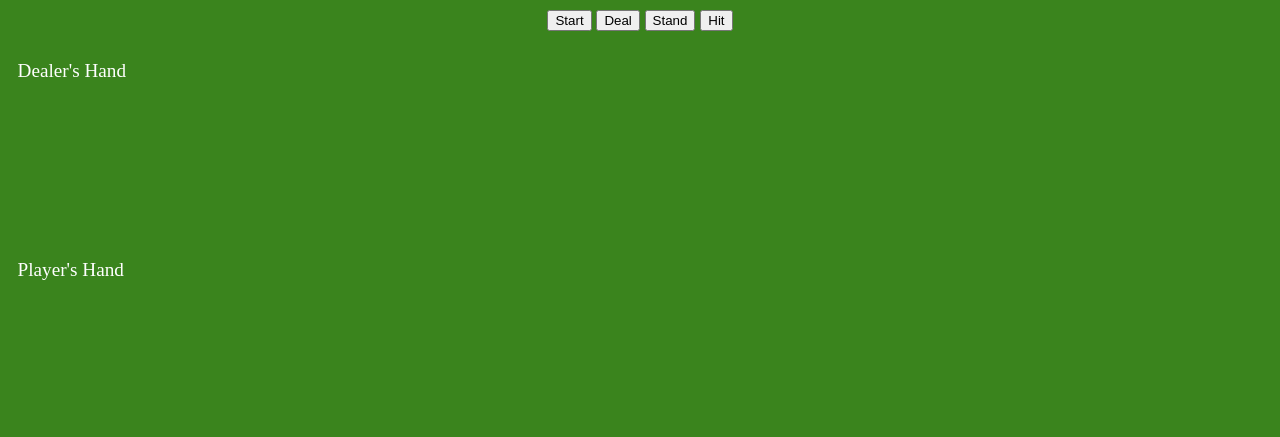
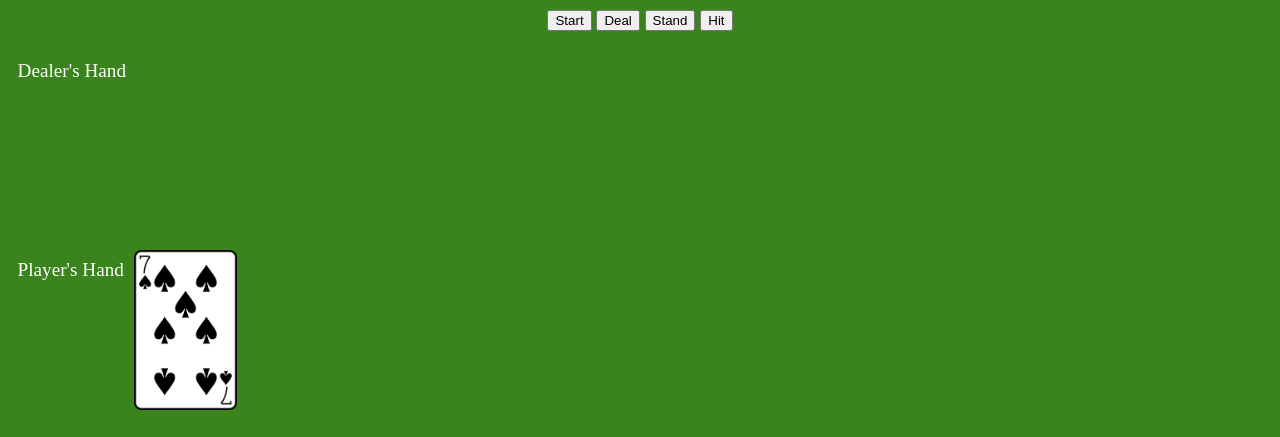
Before and after one commit to mstamle/hackathon2-blackjack, a website: page src/index.html in a window 1280 px wide. Both pictures are taken after a click on the button "Hit". Shown: the top 437 px of the page. Drawn offline with nearby package versions, Linux system fonts and the light colour scheme; files that its build step writes are made by us from their sources.

Commit message:
Hit button's functions added

```diff
--- a/src/index.html
+++ b/src/index.html
@@ -25,8 +25,8 @@
 	<p>Player's Hand</p>
 	<div id="player-hand1" class="card">First card</div>
 	<div id="player-hand2" class="card">Second card</div>
-	<div id="player-hand3" class="card">Third card</div>
-	<div id="player-hand4" class="card">Fourth card</div>
+	<!-- <div id="player-hand3" class="card">Third card</div>
+	<div id="player-hand4" class="card">Fourth card</div> -->
 	</div>
 
 	<div class="discardedField">
--- a/src/js/index.js
+++ b/src/js/index.js
@@ -172,3 +172,39 @@ $('#stand').on('click', function () {
 	}
 
 });
+
+
+//-----------------------End of Stand button---------------//
+
+//-----------------------Hit button-------------------------//
+
+
+$('#hit').on('click', function createPlayerNewCard(){
+
+		var positionDiv = playerHand.length + 1;
+		// pop a card
+		var currentCard = deck.pop();
+		// add to the playerHand
+		playerHand.push(currentCard);
+
+
+	// create a div
+	$('.playerHandField').append('<div id="player-hand' + positionDiv + '" class="card"></div>');
+	// display the card to the div
+	var newdivClass = currentCard.suit + '-' + currentCard.value;
+	$('#player-hand'+ positionDiv).addClass(newdivClass);
+	var positionDiv = playerHand.length + 1;
+
+
+	//Player will have to press Stand button again
+
+
+
+	// name, surname,interest,eyeColor,number){
+    // people.push({name: name,surname: surname,interest: interest, eyeColor: eyeColor});
+    // var newButton = document.createElement("button");
+    // newButton.onclick = function(){showPeople(number);};
+    // newButton.innerHTML = name;
+    // var buttContainer = document.getElementById("buttonContainer");
+    // buttContainer.appendChild(newButton);
+});
```
